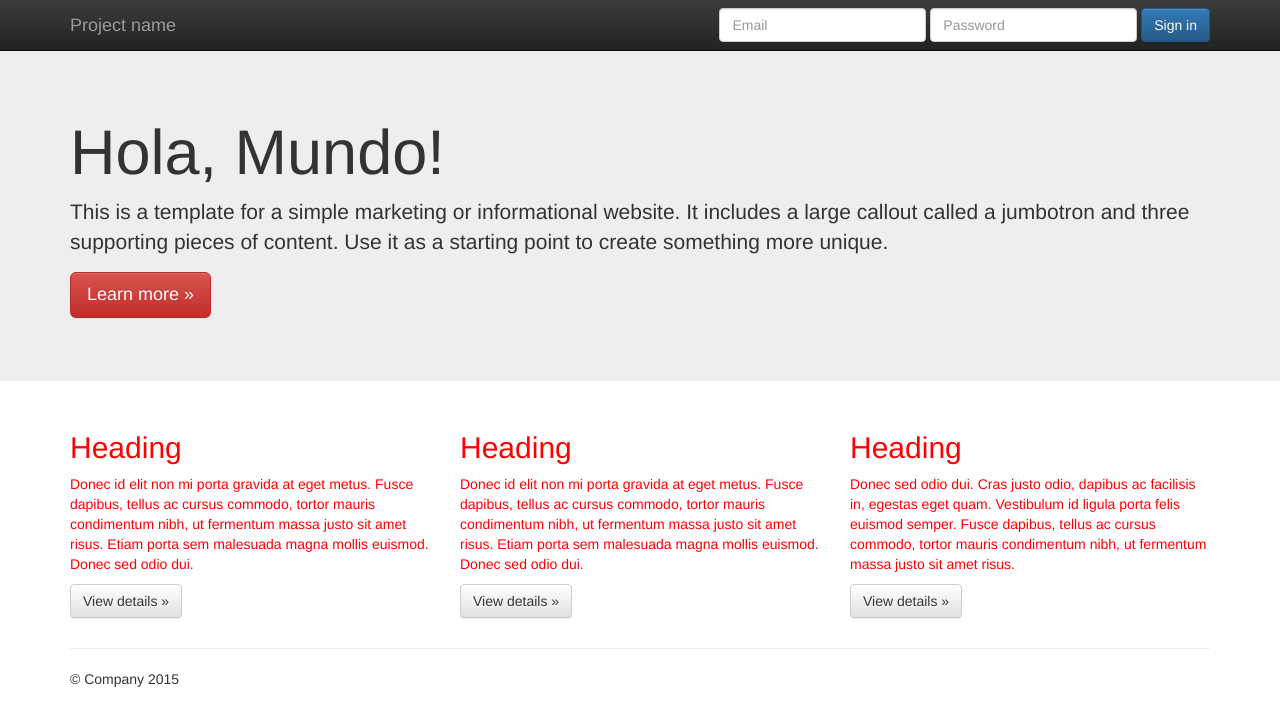
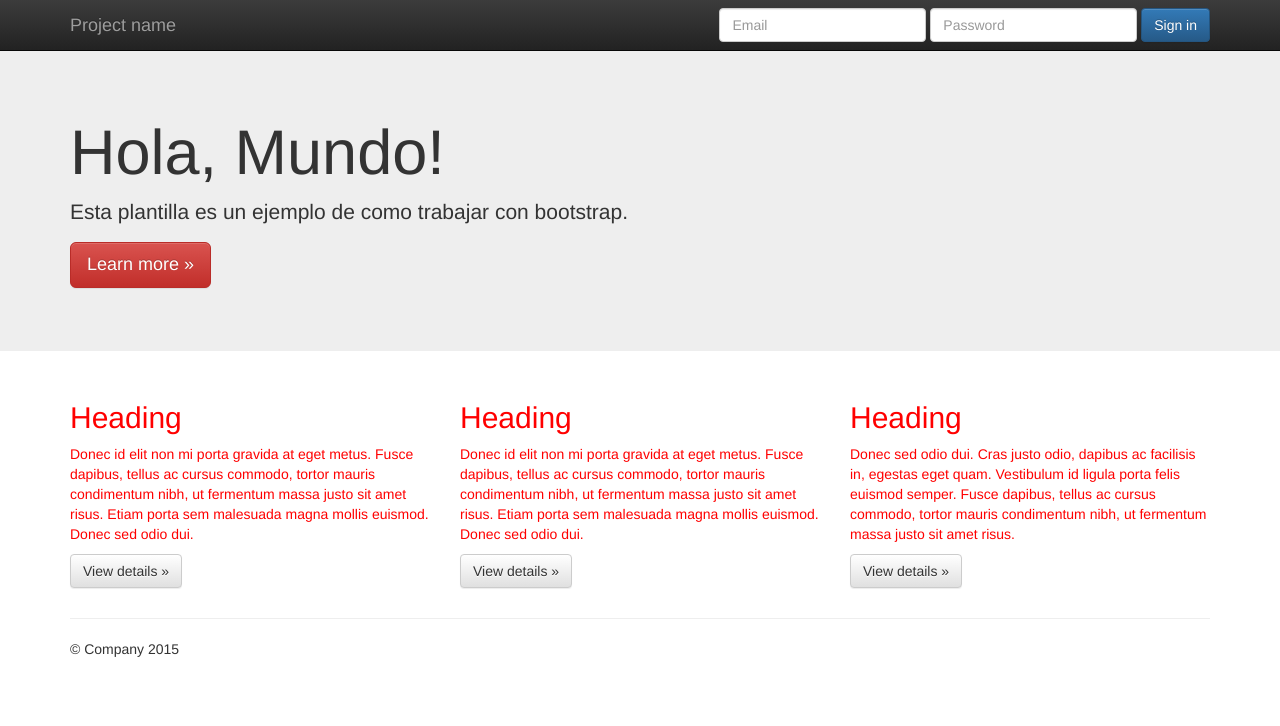
Before and after one commit to estefanydiaz51/prueba, a plain HTML site: page index.html in a window 1280 px wide. Drawn offline with nearby package versions, Linux system fonts and the light colour scheme.

Commit message:
se cambia a español primer parrafo

```diff
--- a/index.html
+++ b/index.html
@@ -56,7 +56,7 @@
     <div class="jumbotron">
       <div class="container">
         <h1>Hola, Mundo!</h1>
-        <p>This is a template for a simple marketing or informational website. It includes a large callout called a jumbotron and three supporting pieces of content. Use it as a starting point to create something more unique.</p>
+        <p>Esta plantilla es un ejemplo de como trabajar con bootstrap.</p>
         <p><a class="btn btn-danger btn-lg" href="#" role="button">Learn more &raquo;</a></p>
       </div>
     </div>
```
